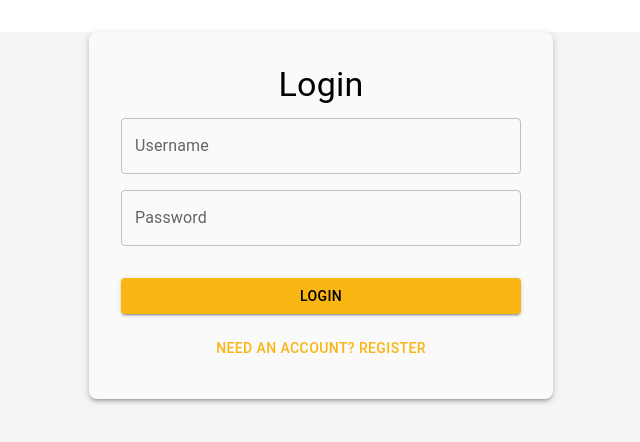
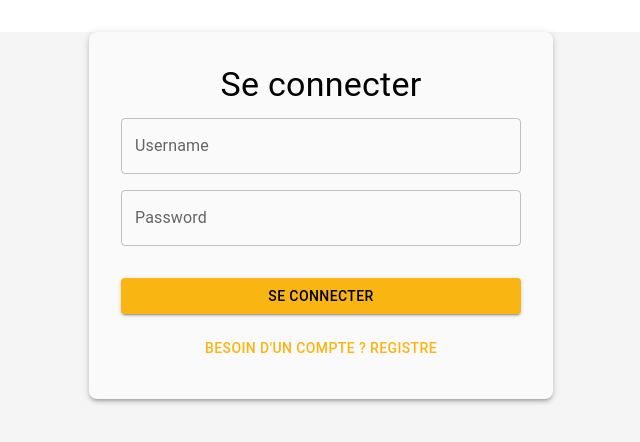
Before and after one commit to hamzamachnaoui/Chatbot, a React (Create React App) app: page / in a window 1280 px wide. Shown: the top 442 px of the page, without its empty margins (319-959 px from the left). Built offline with nearby package versions, Linux system fonts and the light colour scheme.

Commit message:
Frensh Temp

```diff
--- a/src/App.js
+++ b/src/App.js
@@ -129,13 +129,11 @@ function ProfileSetup() {
 
     try {
       if (isLogin) {
-        // Login
         await signInWithEmailAndPassword(auth, `${username}@chat.com`, password);
         navigate(`/chat/Général`);
       } else {
-        // Register
         if (!selectedAvatar) {
-          setError("Please select an avatar");
+          setError("Veuillez sélectionner un avatar");
           return;
         }
         const userCredential = await createUserWithEmailAndPassword(
@@ -170,7 +168,7 @@ function ProfileSetup() {
       }}
     >
       <Typography variant="h4" gutterBottom>
-        {isLogin ? "Login" : "Register"}
+        {isLogin ? "Se connecter" : "Registe"}
       </Typography>
       {error && (
         <Alert severity="error" sx={{ width: "100%", mb: 2 }}>
@@ -230,14 +228,14 @@ function ProfileSetup() {
         onClick={handleAuth}
         sx={{ width: "100%", mt: 2 }}
       >
-        {isLogin ? "Login" : "Register"}
+        {isLogin ? "Se connecter" : "Registre"}
       </Button>
       <Button
         variant="text"
         onClick={() => setIsLogin(!isLogin)}
         sx={{ mt: 2 }}
       >
-        {isLogin ? "Need an account? Register" : "Already have an account? Login"}
+        {isLogin ? "Besoin d'un compte ? Registre" : "Vous avez déjà un compte ? Se connecter"}
       </Button>
     </Box>
   );
```
